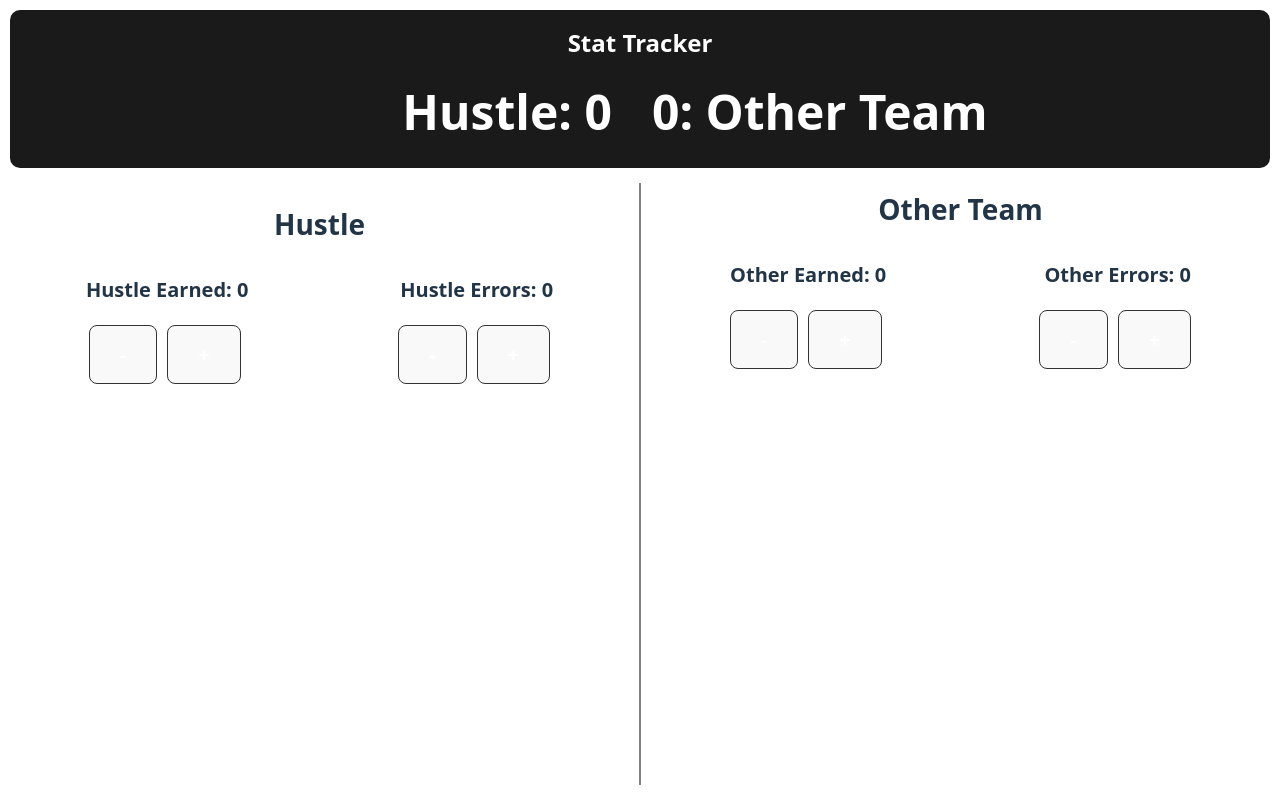
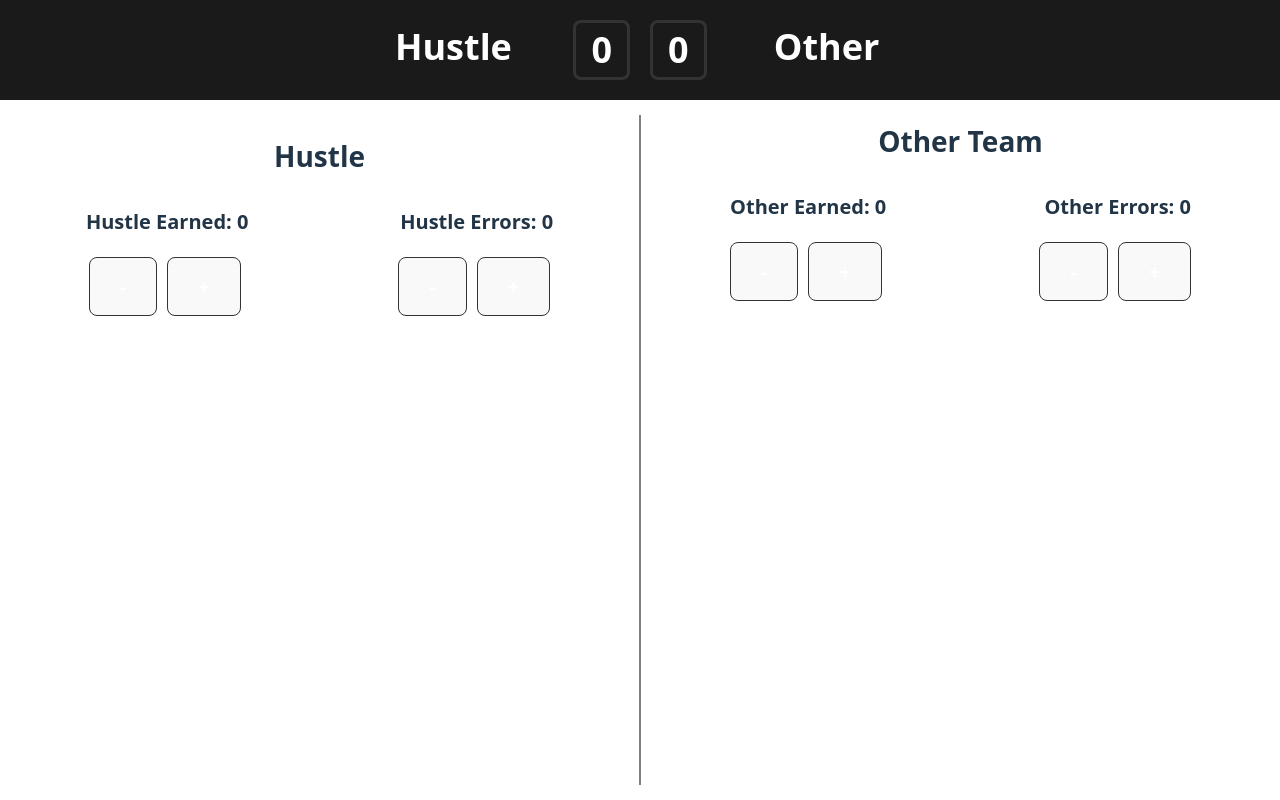
Before and after one commit to jrosario0225/volleyball-tracker, a React (Vite) app: page / in a window 1280 px wide. Built offline with nearby package versions, Linux system fonts and the light colour scheme.

Commit message:
moved scoreboard into separate component

```diff
--- a/src/App.css
+++ b/src/App.css
@@ -12,33 +12,30 @@
 
 /* Scoreboard styles */
 .scoreboard {
-  margin-top: 10px;
-  margin-left: 10px;
-  margin-right: 10px;
+  display: flex;
+  flex-direction: row;
+  gap: 20px;
+  justify-content: center;
   background-color: #1a1a1a;
   color: white;
   padding: 20px;
   text-align: center;
-  border-radius: 10px;
+  font-size: 36px;
+  font-weight: bold;
 }
 
-.scoreboard h1 {
-  font-size: 24px;
-  margin-bottom: 20px;
+.team-name {
+  min-width: 200px;
 }
 
-.scores {
-  display: flex;
-  justify-content: center;
-  align-items: center;
-  gap: 40px;
-  margin-left: 110px;
+.total-score {
+  padding: 0px 15px;
+  border: 3px solid #333;
+  border-radius: 8px;
+  color: white;
+  font-weight: bold;
 }
 
-.scores p {
-  font-size: 48px;
-  font-weight: bold;
-}
 
 /* Teams sections container */
 .teams-container {
--- a/src/App.jsx
+++ b/src/App.jsx
@@ -1,5 +1,6 @@
 import { useState } from 'react'
 import './App.css'
+import { Scoreboard } from './Scoreboard'
 
 
 
@@ -51,23 +52,16 @@ function App() {
     setOtherErrors(otherErrors - 1)
   }
 
-
+  const hustleTotalScore = hustleEarned + otherErrors
+  const otherTotalScore = otherEarned + hustleErrors
 
   return (
     <div className="app">
 
-      {/* Scoreboard at top */}
-      <div className="scoreboard">
-        <h1> Stat Tracker </h1>
-        <div className="scores">
-          <div>
-            <p>Hustle: {hustleEarned + otherErrors}</p>
-          </div>
-          <div>
-            <p>{otherEarned + hustleErrors}: Other Team</p>
-          </div>
-        </div>
-      </div>
+      <Scoreboard
+        hustleTotalScore={hustleTotalScore}
+        otherTotalScore={otherTotalScore}
+      />
 
       {/* Two-column layout */}
       <div className="teams-container">
--- /dev/null
+++ b/src/Scoreboard.jsx
@@ -0,0 +1,13 @@
+import { useState } from 'react'
+import './App.css'
+
+export function Scoreboard({hustleTotalScore, otherTotalScore}) {
+    return (
+        <div className="scoreboard">
+          <div className="team-name">Hustle</div>
+          <div className="total-score">{hustleTotalScore}</div>
+          <div className="total-score">{otherTotalScore}</div>
+          <div className="team-name">Other</div>
+      </div>
+    )
+}
```
Also changed, not shown: 1 other file (tests, documents, lock files or other folders).
